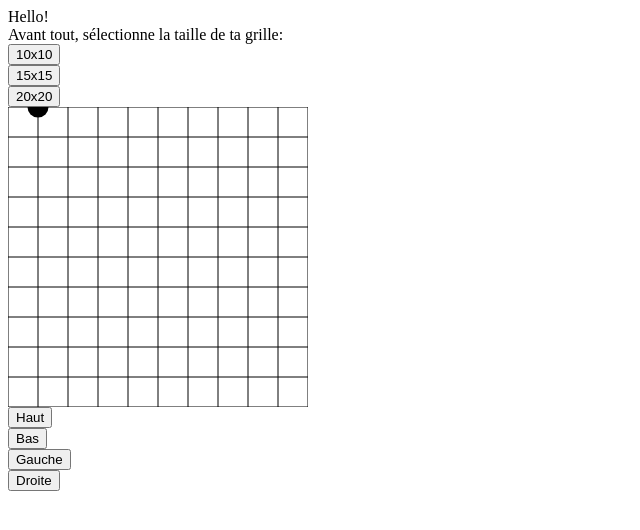
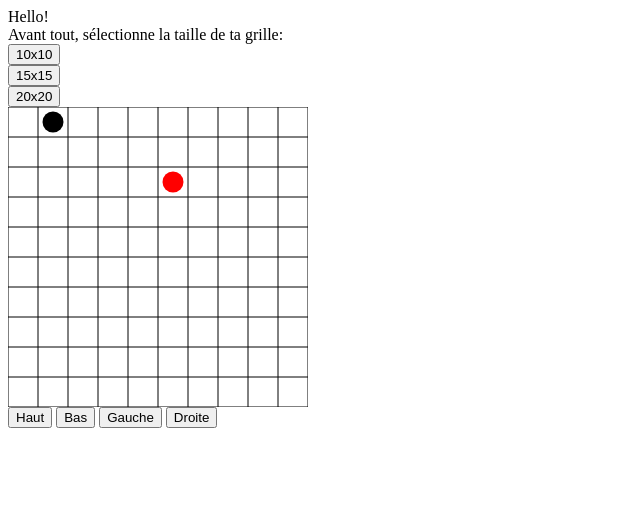
Before and after one commit to GwenEvieux/JeuDavid, a plain HTML site: page index.html in a window 1280 px wide. Both pictures are taken after a click on the button "Haut". Shown: the whole page, without its empty margins (0-640 px from the left). Drawn offline with Linux system fonts and the light colour scheme.

Commit message:
mise au propre + contraintes de grille

```diff
--- a/script.js
+++ b/script.js
@@ -1,37 +1,43 @@
-let quadrillage =30;
-let joueur= { x: 1, y: 1 };
-let fin= { x: 1, y: 1 };
+let quadrillage = 30;
+let joueur = { x: 1, y: 1 };
+let fin = { x: 1, y: 1 };
 let magrille
 let ctx
 let pionFin
 let pionJoueur
 let taille = 10;
 let mouvement = new Array();
+let randX
+let randY
 
-function Avance() {
-	ctx.clearRect(0, 0, 500, 500);
-	console.log(taille)
-	grille(taille);
-	placeElements();
-	drawFilledCircle(pionJoueur);
-	drawFilledCircle(pionFin);
-}
-
-function bouge(direction){
-	direction=="haut"?joueur.y--:direction=="bas"?joueur.y++:direction=="gauche"?joueur.x--:direction=="droite"?joueur.x++:false;
-
-	grille()
+function bouge(direction) {
+	//on change les coordonnées du pion
+	direction == "haut" ? joueur.y-- : direction == "bas" ? joueur.y++ : direction == "gauche" ? joueur.x-- : direction == "droite" ? joueur.x++ : false;
+	//On s'assure que le joeur ne puisse pas sortir de la grille
+	joueur.y<0?joueur.y=0:false;
+	joueur.y>=taille?joueur.y=taille-1:false;
+	joueur.x<0?joueur.x=0:false;
+	joueur.x>=taille?joueur.x=taille-1:false;
+	//on redessine
+	grille();
 }
 
 function init() {
 	magrille = document.getElementById("grille")
 	grille();
+	//On place la sortie aléatoirement sur la grille
+	randX = Math.floor(Math.random() * taille);
+	randY = Math.floor(Math.random() * taille);
+	dessineFin(randX, randY);
 	dessineJoueur();
 }
 
 function grille(newtaille) {
-	if(newtaille>0){
+	//Si on choisi une autre taille de grille, on réinitialise
+	if (newtaille > 0) {
 		taille = newtaille;
+		randX = Math.floor(Math.random() * taille);
+		randY = Math.floor(Math.random() * taille);
 	}
 	magrille.setAttribute("height", quadrillage * taille)
 	magrille.setAttribute("width", quadrillage * taille)
@@ -52,17 +58,30 @@ function grille(newtaille) {
 			ctx.stroke();
 		}
 	}
+//On dessine les deux pions
+	dessineFin(randX, randY);
 	dessineJoueur();
 }
 
-function dessineJoueur(){
-	pionJoueur={
-		x: joueur.x*quadrillage,
-		y: joueur.y*quadrillage,
-		radius: quadrillage*0.35,
+function dessineJoueur() {
+	pionJoueur = {
+		x: joueur.x * quadrillage + quadrillage / 2,
+		y: joueur.y * quadrillage + quadrillage / 2,
+		radius: quadrillage * 0.35,
 		color: 'Black',
 	}
 	drawFilledCircle(pionJoueur)
+}
+
+
+function dessineFin(mrandX, mrandY) {
+	pionFin = {
+		x: mrandX * quadrillage + quadrillage / 2,
+		y: mrandY * quadrillage + quadrillage / 2,
+		radius: quadrillage * 0.35,
+		color: 'red',
+	}
+	drawFilledCircle(pionFin)
 }
 
 function drawFilledCircle(c) {
```
Also changed, not shown: index.html (+3 -3 lines).
